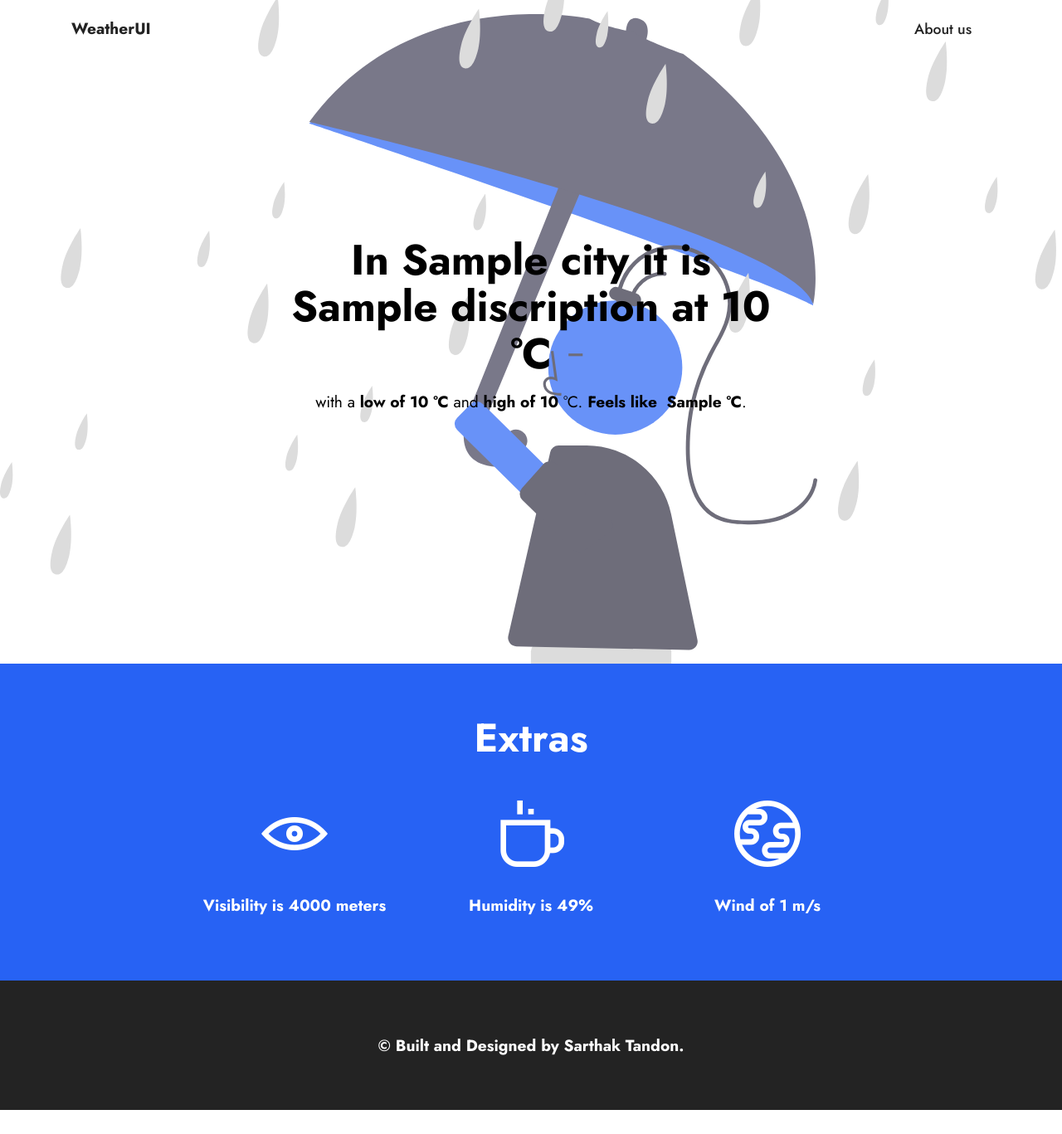
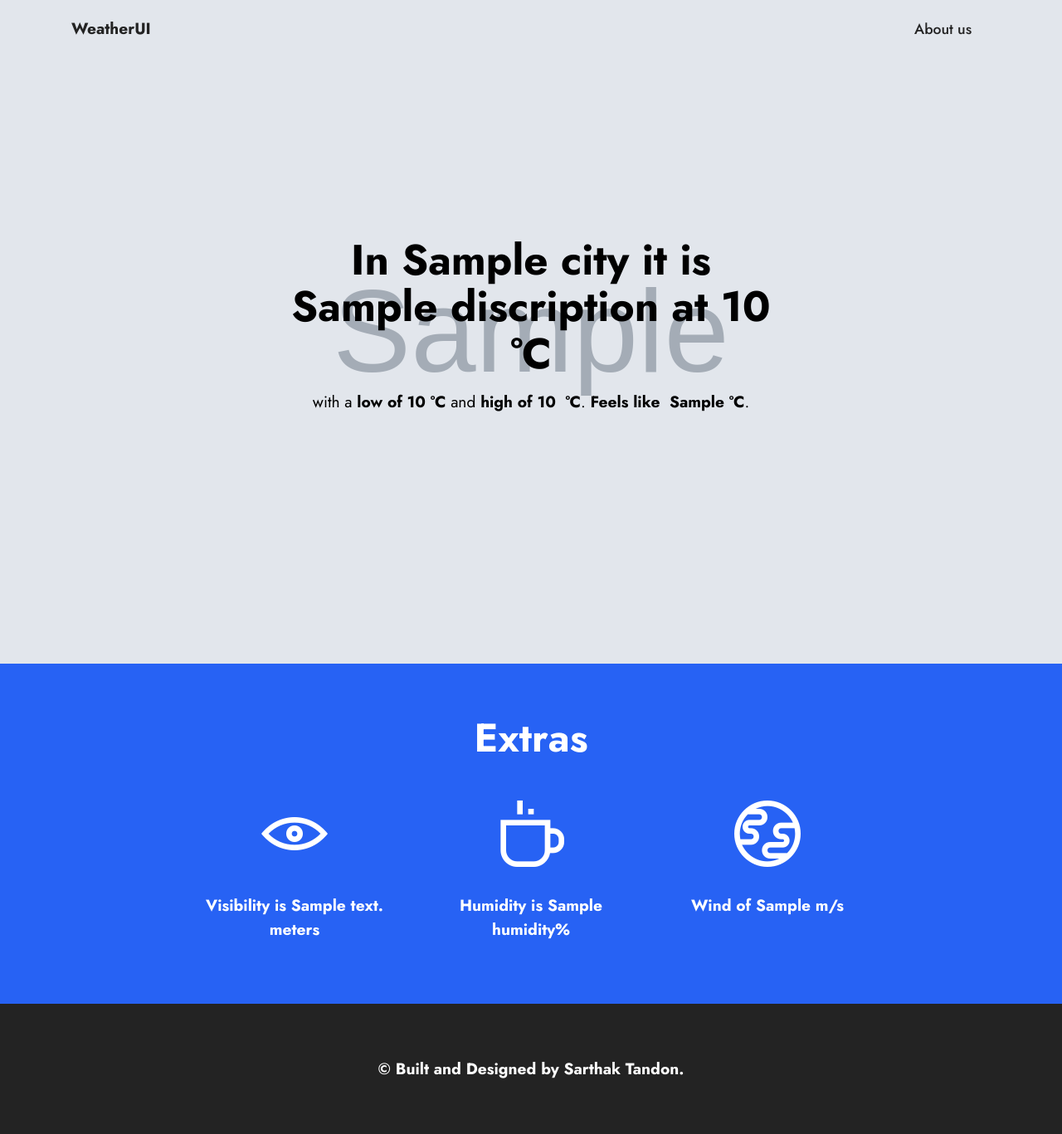
Before and after one commit to src-thk/private-weather-app, a Flask app: template templates/result.html in a window 1280 px wide. Shown: the whole page at 83% size. Before the commit the page ends 1338 px from the top, so only its background shows below. Run offline with Flask 2, Linux system fonts and the light colour scheme; the template is opened without the code that fills it: most values are stand-ins (such as "Sample title", 1, 10 or a date in 2020); grey boxes marked "Sample" are stand-in pictures; some libraries are stand-ins or nearby versions; some web fonts are replaced.

Commit message:
Added background logic

```diff
--- a/main.py
+++ b/main.py
@@ -30,23 +30,50 @@ def index():
         url = requests.get(f"http://api.openweathermap.org/data/2.5/weather?q={city_name},{country_name}&appid={get_api_key()}&units=metric")
         weather_result = url.json()
 
-        #stores data to variables from API
-        city = str(weather_result['name'])
-        temp = int(weather_result['main']['temp'])
-        temp_min = int(weather_result['main']['temp_min'])
-        temp_max = int(weather_result['main']['temp_max'])
-        feels_like = int(weather_result['main']['feels_like'])
-        discription = str(weather_result['weather'][0]['description'])
-        visibility = int(weather_result['visibility'])
-        humidity = int(weather_result['main']['humidity'])
-        wind_speed = int(weather_result['wind']['speed'])
-        #background change depends on this
-        background_id = int(weather_result['weather'][0]['id'])
+        #checks for invalid data
+        if int(weather_result['cod']) == 404:
+            return render_template("error.html")
+        else:
+            #stores data to variables from API
+            city = str(weather_result['name'])
+            temp = int(weather_result['main']['temp'])
+            temp_min = int(weather_result['main']['temp_min'])
+            temp_max = int(weather_result['main']['temp_max'])
+            feels_like = int(weather_result['main']['feels_like'])
+            discription = str(weather_result['weather'][0]['description'])
+            visibility = int(weather_result['visibility'])
+            humidity = int(weather_result['main']['humidity'])
+            wind_speed = int(weather_result['wind']['speed'])
+            #background change depends on this
+            background_id = int(weather_result['weather'][0]['id'])
 
-        #change background image url
+            #logic to change background acc to weather
+            if background_id >= 200 and background_id <= 232:
+                background_image = "thunderstorm.svg"
 
-        #render result page
-        return render_template("result.html", city=city, temp=temp, temp_min=temp_min, temp_max=temp_max, feels_like=feels_like, discription=discription, visibility=visibility, humidity=humidity, wind_speed=wind_speed)
+            elif background_id >= 300 and background_id <= 321:
+                background_image = "drizzle.svg"
+
+            elif background_id >= 500 and background_id <= 531:
+                background_image = "raining.svg"
+
+            elif background_id >= 600 and background_id <= 622:
+                background_image = "snow.svg"
+
+            elif background_id >= 701 and background_id <= 781:
+                background_image = "atmostphere.svg"
+
+            elif background_id == 800:
+                background_image = "clear.svg"
+
+            elif background_id >= 801 and background_id <= 804:
+                background_image = "cloudy.svg"
+
+            else:
+                background_image = "clear.svg"
+
+            #render result page
+            return render_template("result.html", city=city, temp=temp, temp_min=temp_min, temp_max=temp_max, feels_like=feels_like, discription=discription, visibility=visibility, humidity=humidity, wind_speed=wind_speed, background_image=background_image)
 
     return render_template("index.html")
 
@@ -56,4 +83,4 @@ def about():
 
 
 if __name__ == "__main__":
-    app.run(debug=True)
+    app.run(debug=True, host='localhost', port=9874)
--- a/templates/error.html
+++ b/templates/error.html
@@ -13,7 +13,7 @@
                     <h1 class="mbr-section-title mbr-fonts-style mb-3 display-1"><strong>Something went wrong :( either the request you made is invalid or doesn't exists.</strong></h1>
 
 
-                    <div class="mbr-section-btn mt-3"><a class="btn btn-info display-4" href="index.html">Take me back!</a></div>
+                    <div class="mbr-section-btn mt-3"><a class="btn btn-info display-4" href="/">Take me back!</a></div>
                 </div>
             </div>
         </div>
--- a/templates/index.html
+++ b/templates/index.html
@@ -22,7 +22,7 @@
                             </div>
                             <div class="col-lg-12 col-md-12 col-sm-12">
                                 <p class="mbr-text mbr-fonts-style mb-5 display-7">Use country code when your city cannot be indexed, make sure to use <a href="https://datahub.io/core/country-list/r/0.html" class="text-black" target="_blank">ISO 3166
-    </a><br><a href="https://datahub.io/core/country-list/r/0.html" class="text-black" target="_blank">Country Codes</a></p>
+    </a><br><a href="https://datahub.io/core/country-list/r/0.html" class="text-black" target="_blank">Country Codes.</a></p>
                             </div>
                             <div class="col-lg col-md col-12 form-group">
                                 <input type="text" name="city" placeholder="New Delhi"  class="form-control" id="name-form2-5" required>
--- a/templates/result.html
+++ b/templates/result.html
@@ -5,7 +5,7 @@
 
 
 {% block content %}
-    <section class="header3 cid-scV6T3Vs8x mbr-fullscreen" id="header3-7" style="background-image: url('{{url_for('static', filename='assets/images/raining.svg')}}')">
+    <section class="header3 cid-scV6T3Vs8x mbr-fullscreen" id="header3-7" style="background-image: url('static/assets/images/{{background_image}}')">
 
 
 
@@ -16,7 +16,7 @@
                 <div class="col-12 col-lg-6">
                     <h1 class="mbr-section-title mbr-fonts-style mb-3 display-1"><strong>In {{city}} it is {{discription}} at {{temp}} °C</strong></h1>
 
-                    <p class="mbr-text mbr-fonts-style display-7">with a <strong>low of {{temp_min}}&nbsp;°C</strong> and <strong>high of {{temp_max}}</strong>&nbsp;°C. <strong>Feels like&nbsp; {{feels_like}}&nbsp;°C</strong>.</p>
+                    <p class="mbr-text mbr-fonts-style display-7">with a <strong>low of {{temp_min}}&nbsp;°C</strong> and <strong>high of {{temp_max}} &nbsp;°C</strong>. <strong>Feels like&nbsp; {{feels_like}}&nbsp;°C</strong>.</p>
 
                 </div>
             </div>
@@ -40,7 +40,7 @@
                             <div class="iconfont-wrapper">
                                 <span class="mbr-iconfont mobi-mbri-preview mobi-mbri" style="color: rgb(255, 255, 255); fill: rgb(255, 255, 255);"></span>
                             </div>
-                            <h5 class="card-title mbr-fonts-style display-7"><strong>Visibility is 4000 meters</strong></h5>
+                            <h5 class="card-title mbr-fonts-style display-7"><strong>Visibility is {{visibility}} meters</strong></h5>
 
                         </div>
                     </div>
@@ -51,7 +51,7 @@
                             <div class="iconfont-wrapper">
                                 <span class="mbr-iconfont mobi-mbri-hot-cup mobi-mbri" style="color: rgb(255, 255, 255); fill: rgb(255, 255, 255);"></span>
                             </div>
-                            <h5 class="card-title mbr-fonts-style display-7"><strong>Humidity is 49%</strong></h5>
+                            <h5 class="card-title mbr-fonts-style display-7"><strong>Humidity is {{humidity}}%</strong></h5>
 
                         </div>
                     </div>
@@ -62,7 +62,7 @@
                             <div class="iconfont-wrapper">
                                 <span class="mbr-iconfont mobi-mbri-globe mobi-mbri" style="color: rgb(255, 255, 255); fill: rgb(255, 255, 255);"></span>
                             </div>
-                            <h5 class="card-title mbr-fonts-style display-7"><strong>Wind of 1 m/s</strong></h5>
+                            <h5 class="card-title mbr-fonts-style display-7"><strong>Wind of {{wind_speed}} m/s</strong></h5>
 
                         </div>
                     </div>
```
Also changed, not shown: static/assets/images/atmostphere.svg (added), static/assets/images/clear.svg (added), static/assets/images/cloudy.svg (added), static/assets/images/drizzle.svg (added), static/assets/images/snow.svg (added), static/assets/images/thunderstorm.svg (added).
